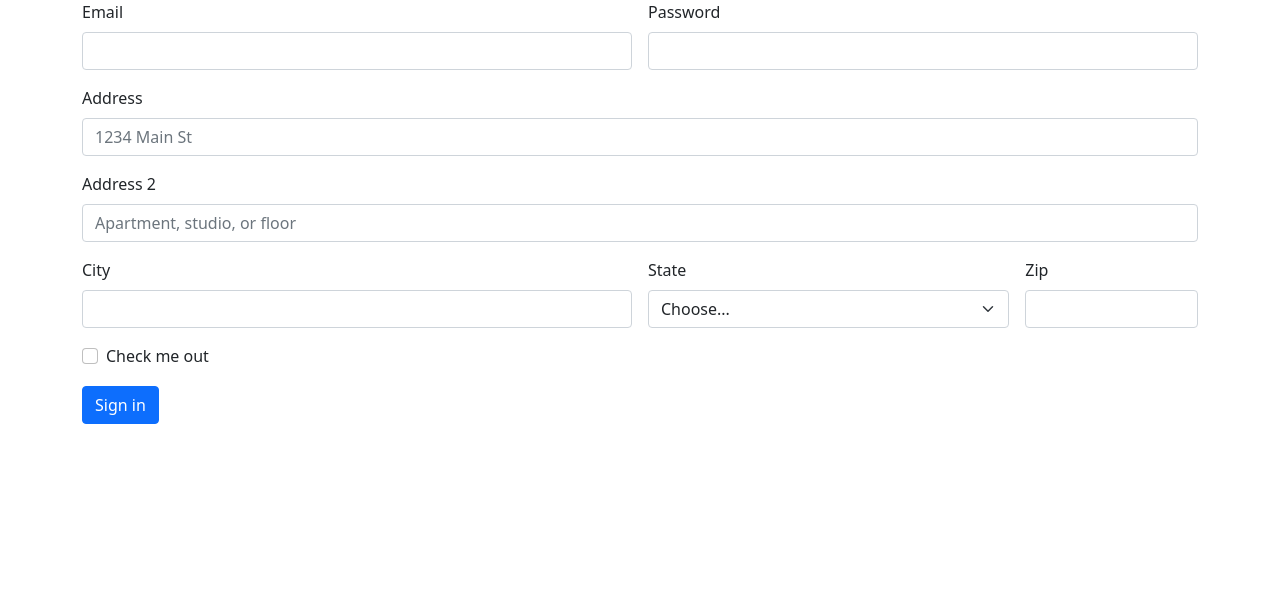
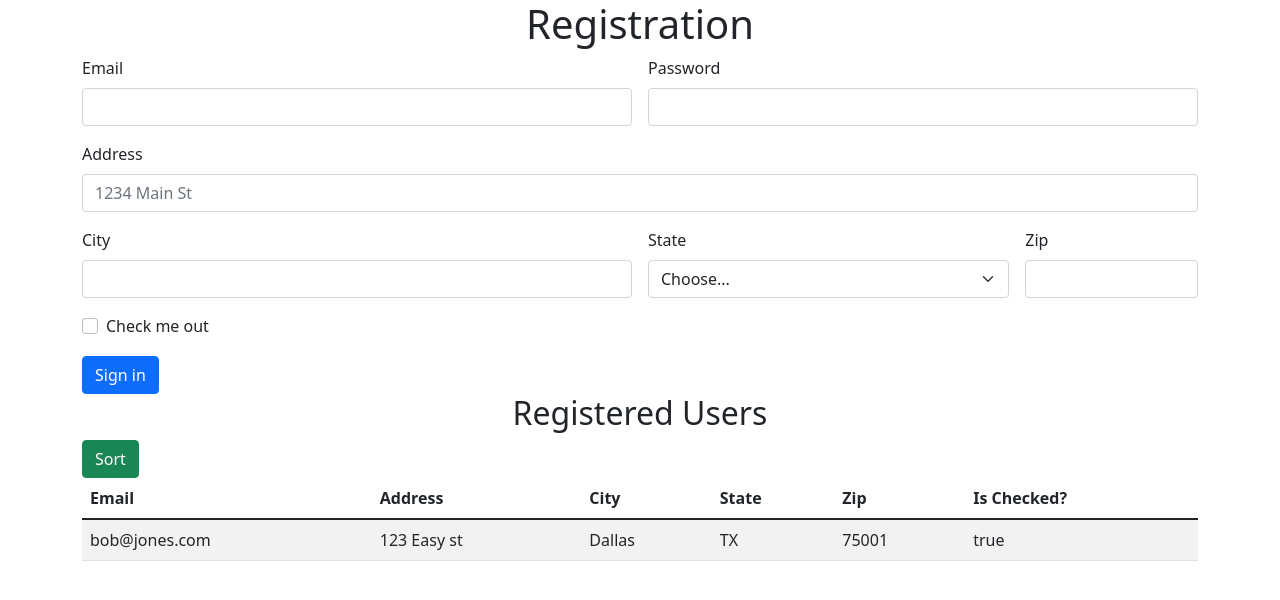
Before and after one commit to thinkful-ei-elephant/html-js-forms, a plain HTML site: page index.html in a window 1280 px wide. Drawn offline with nearby package versions, Linux system fonts and the light colour scheme.

Commit message:
render method

```diff
--- a/index.html
+++ b/index.html
@@ -16,6 +16,7 @@
     <div class="container">
         <div class="row">
             <div class="col">
+              <h1 class="text-center">Registration</h1>
                 <form class="row g-3">
                     <div class="col-md-6">
                       <label for="email" class="form-label">Email</label>
@@ -31,10 +32,6 @@
                     <div class="col-12">
                       <label for="address" class="form-label">Address</label>
                       <input type="text" class="form-control" id="address" name="address" placeholder="1234 Main St">
-                    </div>
-                    <div class="col-12">
-                      <label for="address2" class="form-label">Address 2</label>
-                      <input type="text" class="form-control" id="address2" name="address2" placeholder="Apartment, studio, or floor">
                     </div>
                     <div class="col-md-6">
                       <label for="city" class="form-label">City</label>
@@ -68,6 +65,25 @@
                   </form>
             </div>
         </div>
+        <div class="row">
+          <div class="col">
+            <h2 class="text-center">Registered Users</h2><button class="sort btn btn-success">Sort</button>
+            <table class="table table-striped table-hover">
+              <thead>
+                <tr>
+                  <th scope="col">Email</th>
+                  <th scope="col">Address</th>
+                  <th scope="col">City</th>
+                  <th scope="col">State</th>
+                  <th scope="col">Zip</th>
+                  <th scope="col">Is Checked?</th>
+                </tr>
+              </thead>
+              <tbody>
+              </tbody>
+            </table>
+          </div>
+        </div>
     </div>
     <script src="main.js"></script>
 </body>
--- a/main.js
+++ b/main.js
@@ -1,21 +1,66 @@
-window.addEventListener('DOMContentLoaded', main);
+const mockDb = [
+  {
+    email: "bob@jones.com",
+    password: "password",
+    address: "123 Easy st",
+    city: "Dallas",
+    state: "TX",
+    zip: "75001",
+    gridCheck: true,
+  },
+];
 
-function main(){
-    const form = document.querySelector('form');
+window.addEventListener("DOMContentLoaded", main);
 
-    form.addEventListener('submit',handleSubmit)
+function main() {
+  const form = document.querySelector("form");
 
-    function handleSubmit(event){
-         event.preventDefault();
-         console.log(event.target);
-         const formData = new FormData(event.target);
-         let formObject = Object.fromEntries(formData);
-         console.log(formObject);
-         let email =formData.get('email');
-         if(email === 'test@test.com'){
-             document.querySelector('.alert-danger').classList.remove('d-none');
-         }
+  form.addEventListener("submit", handleSubmit);
+  document.querySelector('.sort').addEventListener('click', sortData);
+
+  function handleSubmit(event) {
+    event.preventDefault();
+    console.log(event.target);
+    const formData = new FormData(event.target);
+    let formObject = Object.fromEntries(formData);
+    mockDb.push(formObject);
+    render();
+  }
+
+  function render() {
+    const tBody = document.querySelector("tbody");
+    let html = generateTemplate();
+    tBody.innerHTML = html;
+  }
+
+  function generateTemplate() {
+    let html = [];
+    for (let user of mockDb) {
+      console.log(user);
+      let template = `<tr>
+            <td>${user.email}</td>
+           <td>${user.address}</td>
+           <td>${user.city}</td>
+           <td>${user.state}</td>
+           <td>${user.zip}</td>
+           <td>${user.gridCheck}</td>
+         </tr>
+            `;
+      html.push(template);
     }
 
+    return html.join("");
+  }
 
+  function sortData() {
+    mockDb.sort((a, b) => {
+      if (a.city.toLowerCase() > b.city.toLowerCase()) {
+        return -1;
+      } else {
+        return 1;
+      }
+    });
+    render();
+  }
+  render();
 }
```
